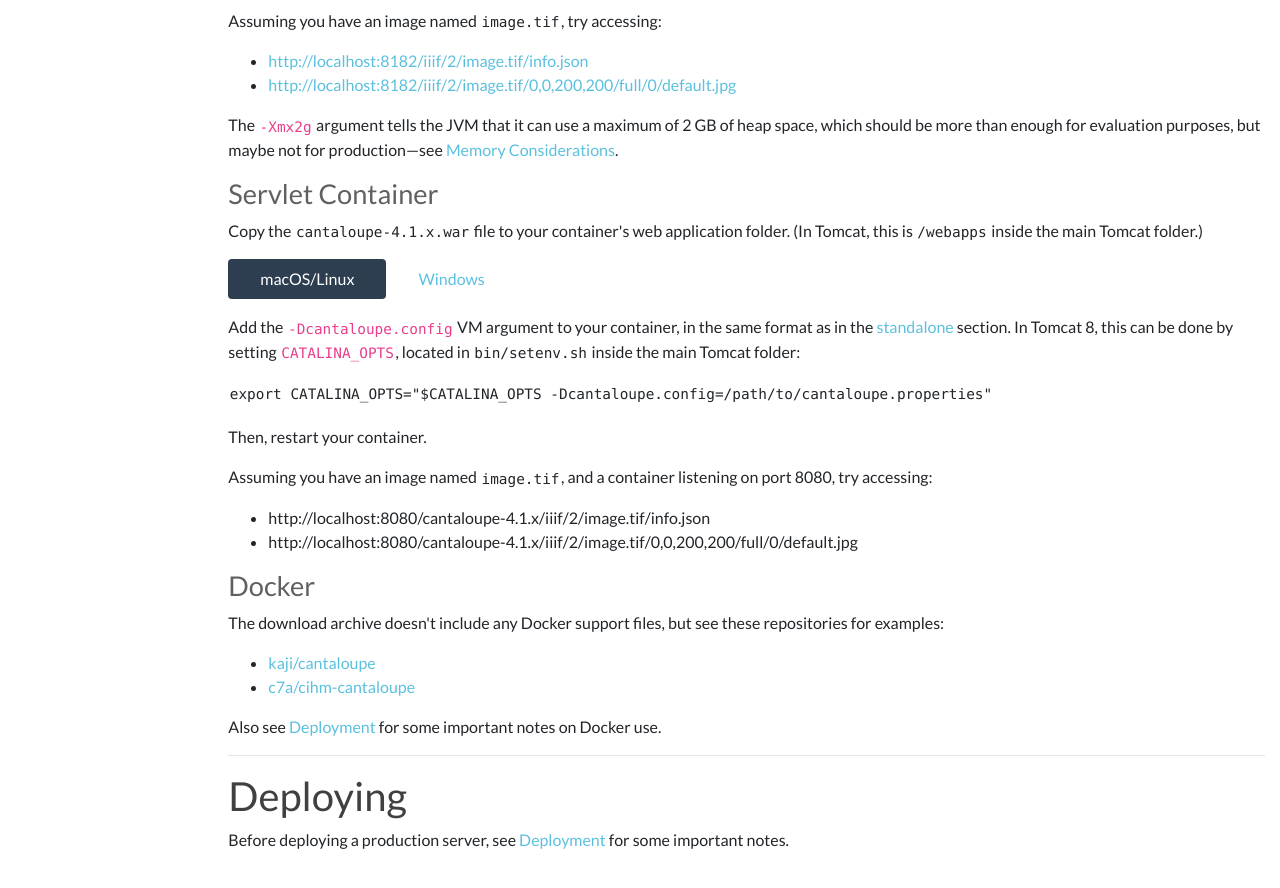
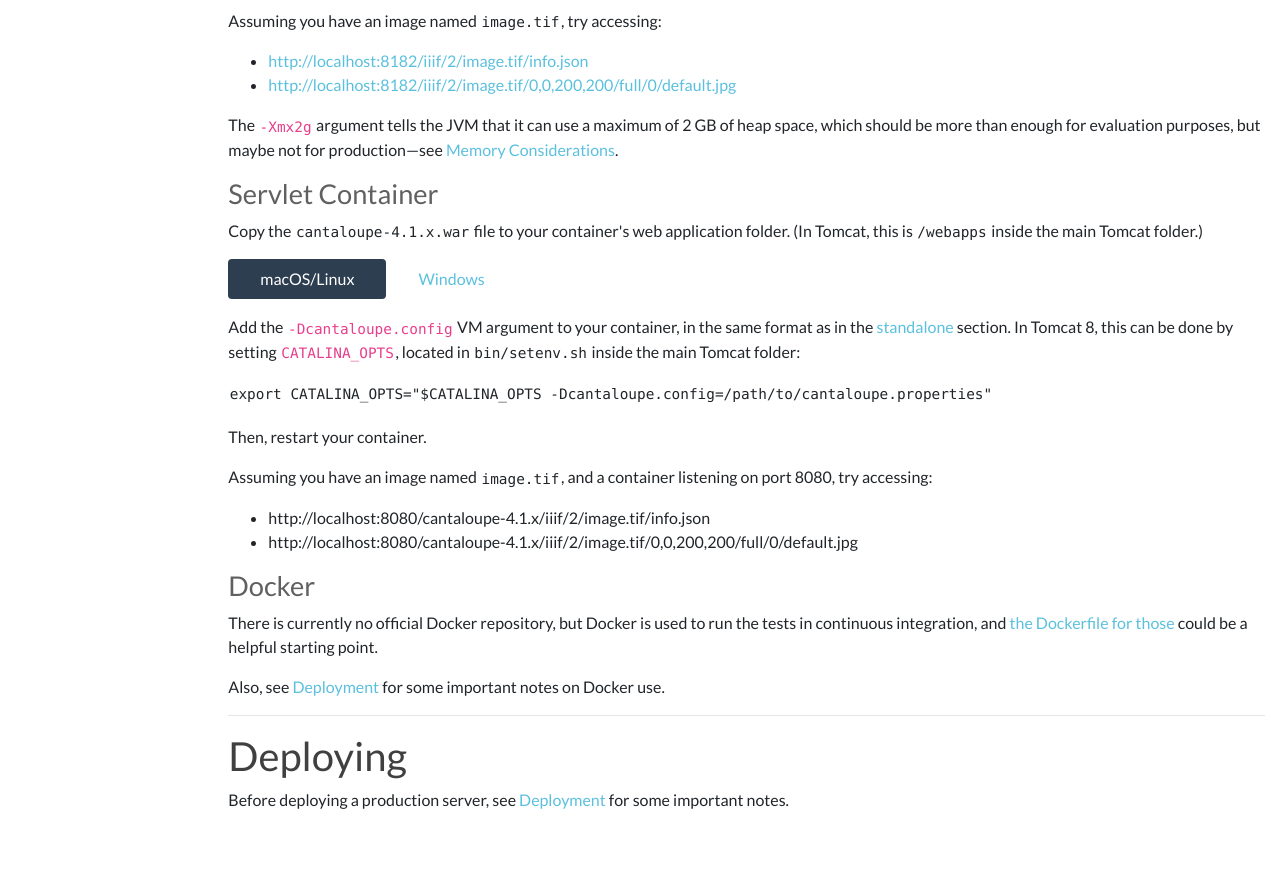
Before and after one commit to cantaloupe-project/cantaloupe-project.github.io, a Jekyll site: the page built from manual/4.1/getting-started.html, in a window 1280 px wide and 900 px high, scrolled down 970 px. Shown: the top 888 px of the window. Built offline with Jekyll 4.4.1, drawn with Linux system fonts in a browser that asks for light colours; nearby versions of some CDN libraries; after the commit the page ends 1830 px from its top, so only the background shows below that.

Commit message:
Replace links to third-party Docker projects with one to the CI Dockerfile

```diff
--- a/manual/4.1/getting-started.html
+++ b/manual/4.1/getting-started.html
@@ -102,14 +102,9 @@
 
 <h3 id="Docker">Docker</h3>
 
-<p>The download archive doesn't include any Docker support files, but see these repositories for examples:</p>
+<p>There is currently no official Docker repository, but Docker is used to run the tests in continuous integration, and <a href="https://github.com/cantaloupe-project/cantaloupe/blob/develop/docker/test/Dockerfile">the Dockerfile for those</a> could be a helpful starting point.</p>
 
-<ul>
-  <li><a href="https://github.com/kaij/cantaloupe/tree/docker-deploy/docker">kaji/cantaloupe</a></li>
-  <li><a href="https://github.com/c7a/cihm-cantaloupe">c7a/cihm-cantaloupe</a></li>
-</ul>
-
-<p>Also see <a href="deployment.html#Docker">Deployment</a> for some important notes on Docker use.</p>
+<p>Also, see <a href="deployment.html#Docker">Deployment</a> for some important notes on Docker use.</p>
 
 <hr>
 
```
